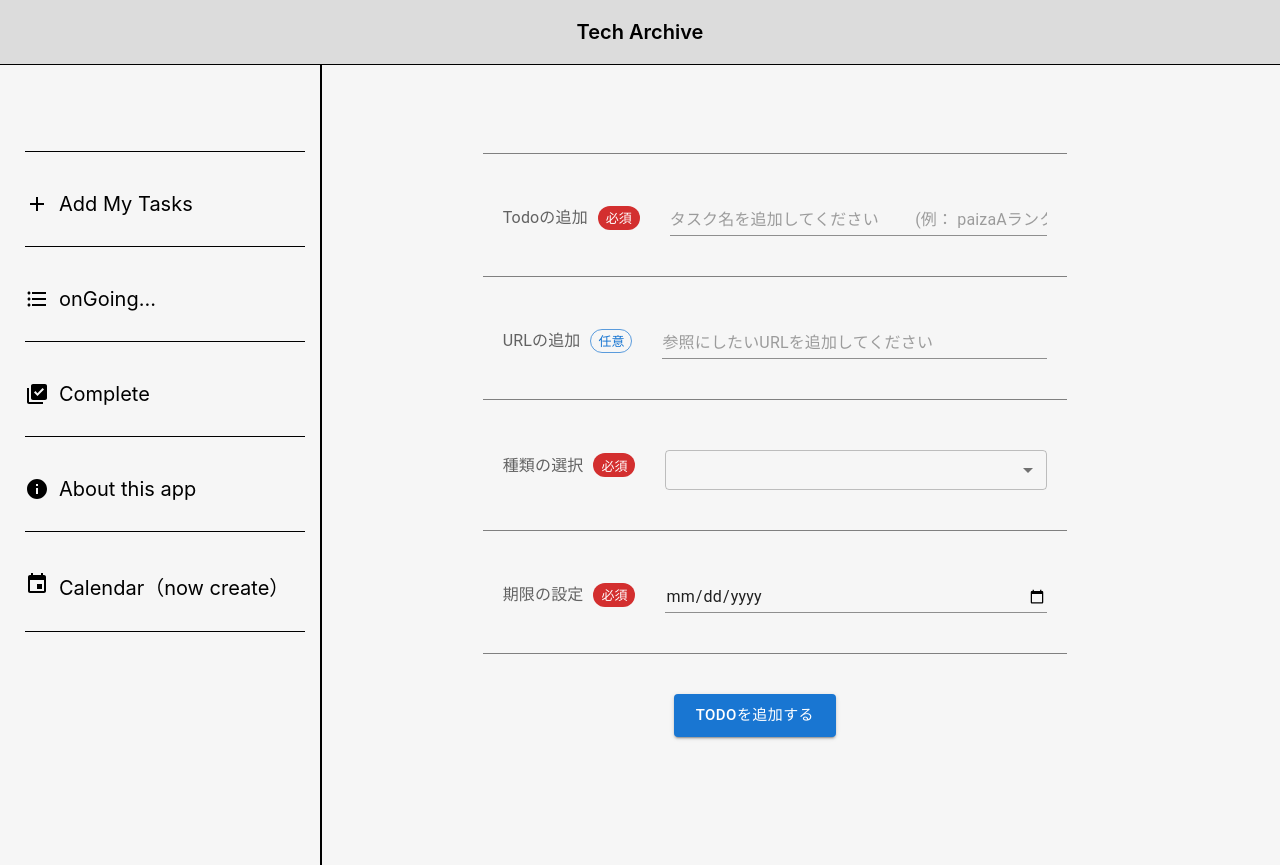
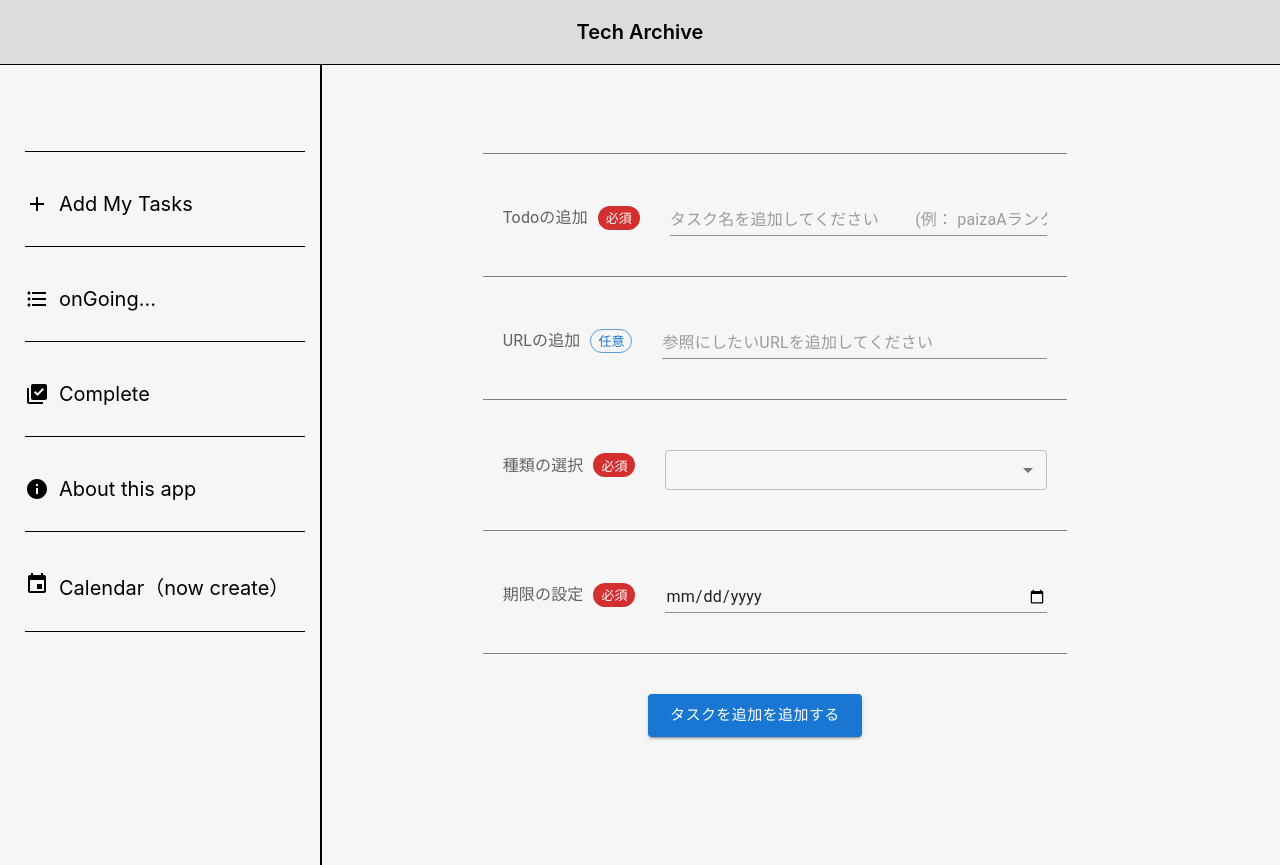
Before and after one commit to wajofjwiaawjfoajofj/todofrontend, a React (Create React App) app: page / in a window 1280 px wide. Built offline with nearby package versions, Linux system fonts and the light colour scheme.

Commit message:
名前を一部変更

```diff
--- a/src/Components/Form.js
+++ b/src/Components/Form.js
@@ -109,7 +109,7 @@ const Form = () => {
               className='button'
               size='large'
               >
-               Todoを追加する
+               タスクを追加を追加する
              </Button>
           </div>
         </div>
```
